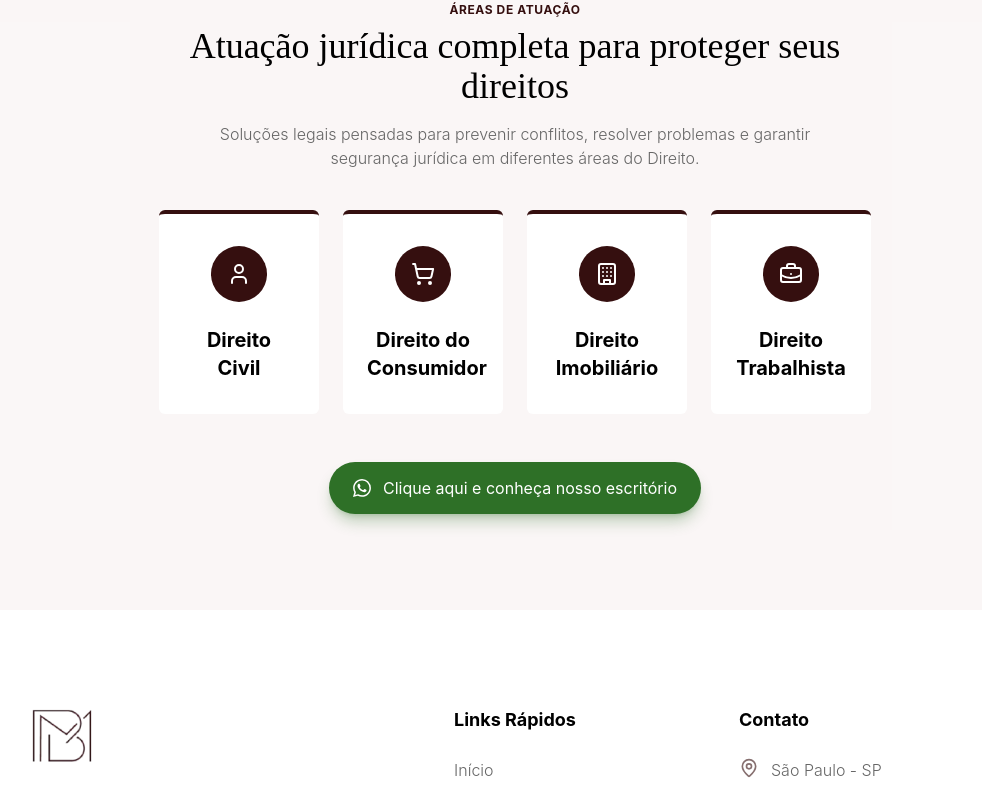
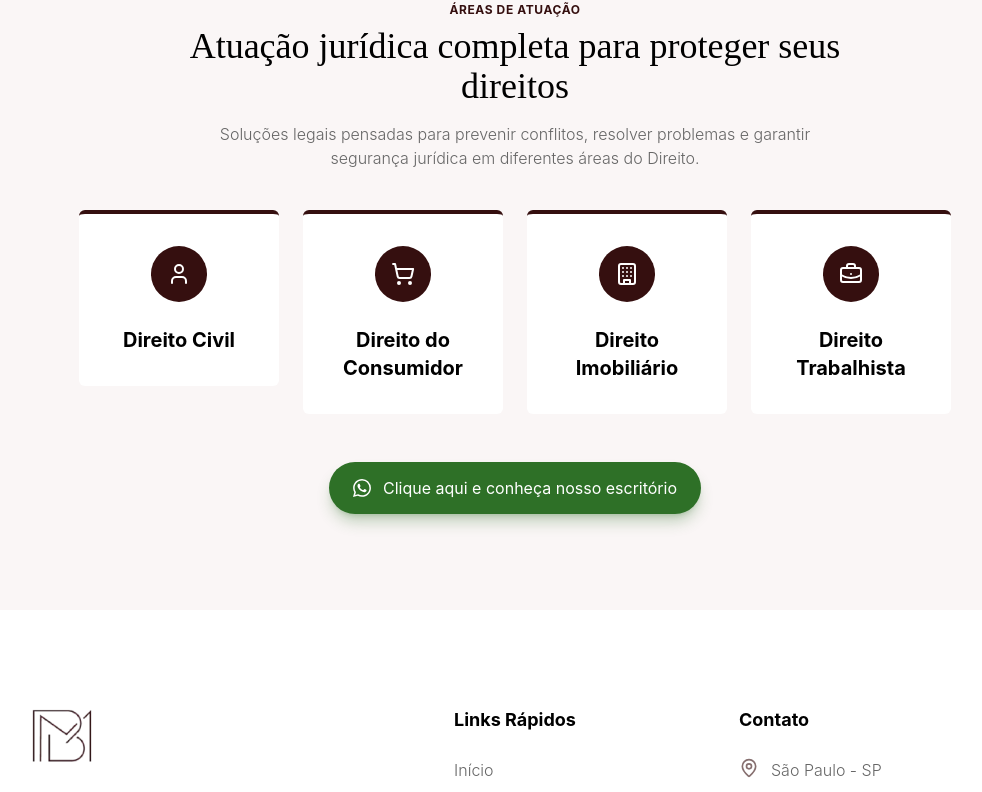
Before and after one commit to Paper-Street-Softwares/LPS-Divorcio-Brasil-Matos, a React (Vite) app: page / in a window 1280 px wide. Shown: the part 5313-6105 px from the top of the page, without its empty margins (125-1107 px from the left). Built offline with nearby package versions, Linux system fonts and the light colour scheme.

Commit message:
fix: Finaliza UI

```diff
--- a/src/components/sections/Cards.jsx
+++ b/src/components/sections/Cards.jsx
@@ -71,10 +71,10 @@ function Cards({ colorMode }) {
             <div className="flex flex-col gap-12 items-center">
               <div className="flex flex-wrap gap-6 justify-center">
                 {cards.map((item, index) => (
-                  <MotionDivDownToUp>
+                  <MotionDivDownToUp className="w-full phone3:w-auto">
                     <div
                       key={index}
-                      className={`h-fit border-t-4 ${borderT} bg-white transition-shadow duration-300 max-w-[160px] rounded-md`}
+                      className={`h-fit border-t-4 ${borderT} bg-white transition-shadow duration-300 w-[80%] phone3:w-[200px] mx-auto rounded-md`}
                     >
                       <div className="pt-8 px-6 pb-8 h-full flex flex-col">
                         <div className="w-14 h-14 rounded-full bg-primaryDark text-white flex items-center justify-center mx-auto text-primary mb-6">
```
